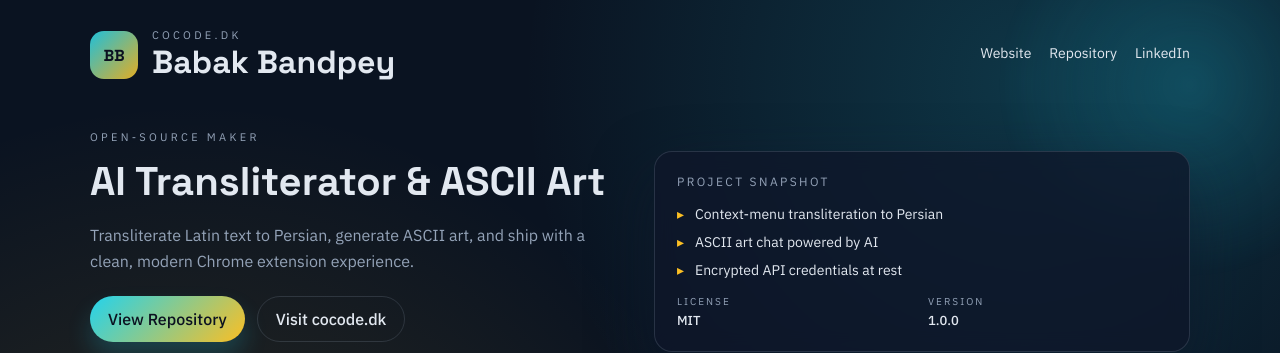
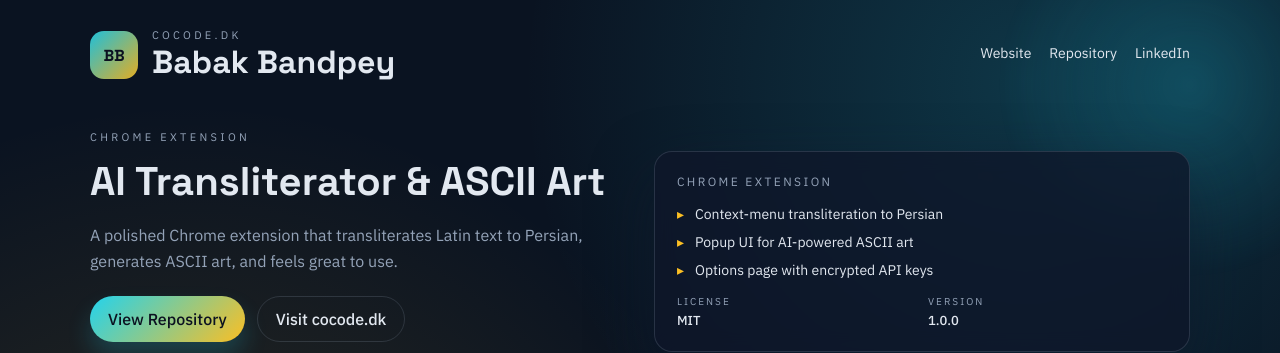
Before and after one commit to cocodedk/babak-transliterate, a browser extension: page docs/index.html in a window 1280 px wide. Shown: the top 353 px of the page. Drawn offline with Linux system fonts and the light colour scheme.

Commit message:
chore: emphasize chrome extension in pages

```diff
--- a/docs/index.html
+++ b/docs/index.html
@@ -32,10 +32,10 @@
   <main>
     <section class="hero reveal">
       <div class="hero-copy">
-        <p class="eyebrow">Open-source maker</p>
+        <p class="eyebrow">Chrome Extension</p>
         <h2>AI Transliterator & ASCII Art</h2>
         <p class="lead">
-          Transliterate Latin text to Persian, generate ASCII art, and ship with a clean, modern Chrome extension experience.
+          A polished Chrome extension that transliterates Latin text to Persian, generates ASCII art, and feels great to use.
         </p>
         <div class="cta-row">
           <a class="btn primary" href="https://github.com/cocodedk/babak-transliterate" target="_blank" rel="noreferrer">View Repository</a>
@@ -49,11 +49,11 @@
       </div>
       <div class="hero-card">
         <div class="card">
-          <p class="card-label">Project Snapshot</p>
+          <p class="card-label">Chrome Extension</p>
           <ul class="features">
             <li>Context-menu transliteration to Persian</li>
-            <li>ASCII art chat powered by AI</li>
-            <li>Encrypted API credentials at rest</li>
+            <li>Popup UI for AI-powered ASCII art</li>
+            <li>Options page with encrypted API keys</li>
           </ul>
           <div class="meta">
             <div>
```
